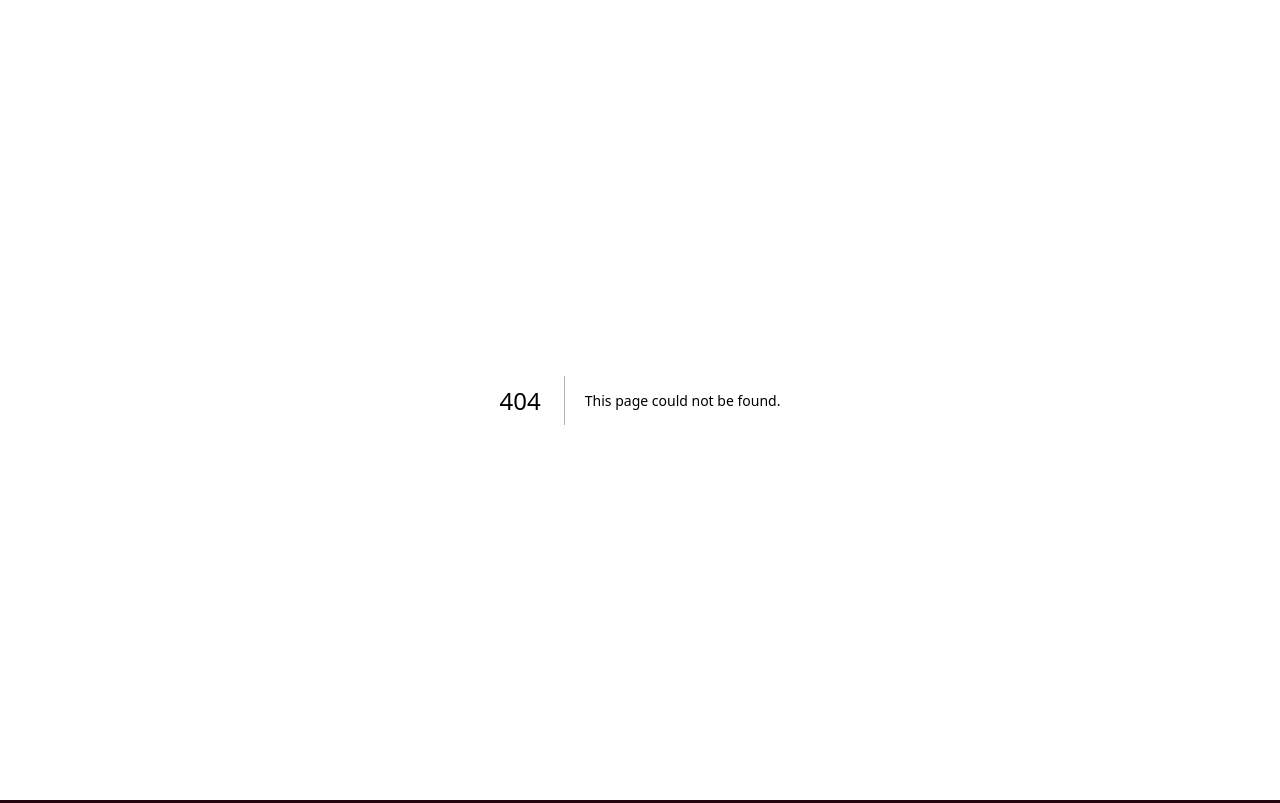
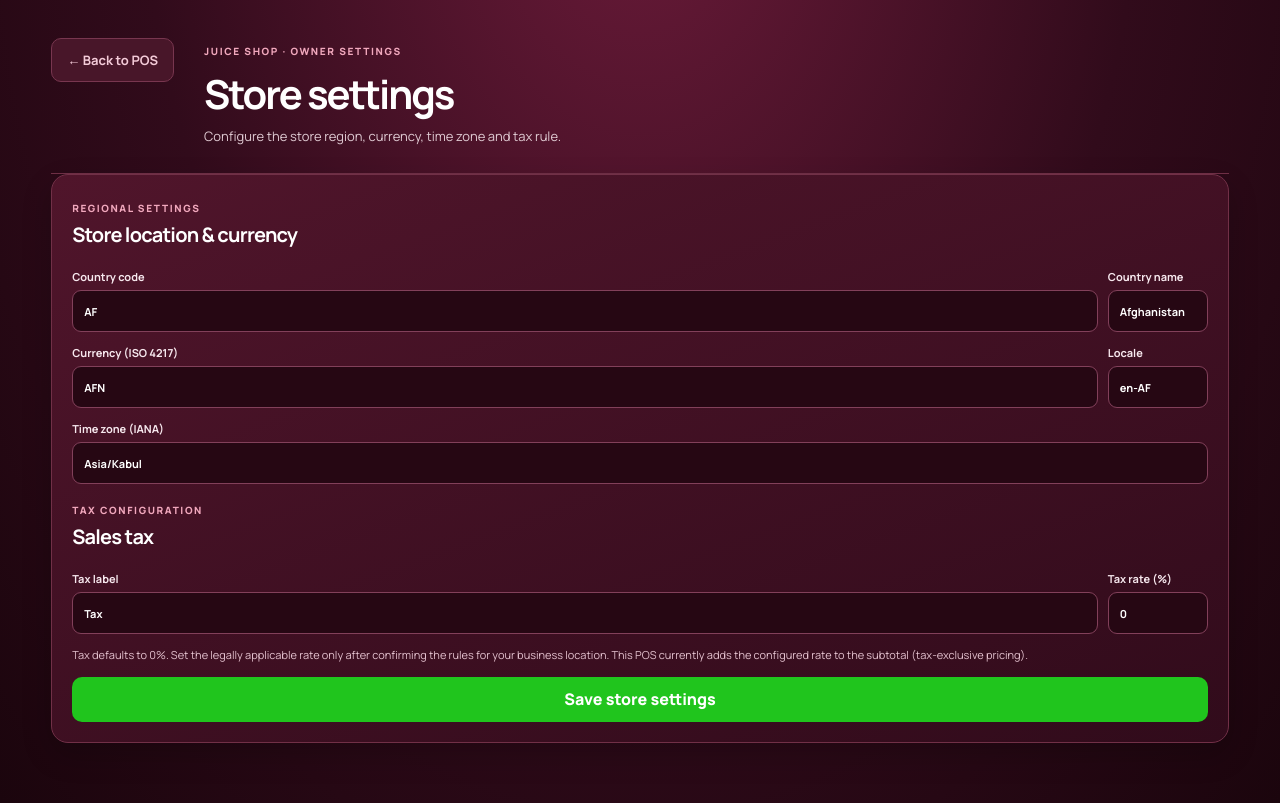
Before and after one commit to hasibhasib12/Juice-shop-, a Next.js app: page /settings in a window 1280 px wide. Before the commit this address had no page. Built offline with nearby package versions, Linux system fonts and the light colour scheme; no server answers; the database is empty.

Commit message:
Add owner store settings and tax configuration screen

```diff
--- /dev/null
+++ b/app/settings/page.tsx
@@ -0,0 +1,50 @@
+"use client";
+
+import { FormEvent, useEffect, useState } from "react";
+
+type Settings = { countryCode: string; countryName: string; currency: string; timezone: string; locale: string; taxRateBps: number; taxLabel: string };
+const defaults: Settings = { countryCode: "AF", countryName: "Afghanistan", currency: "AFN", timezone: "Asia/Kabul", locale: "en-AF", taxRateBps: 0, taxLabel: "Tax" };
+export default function SettingsPage() {
+  const [settings, setSettings] = useState(defaults);
+  const [taxPercent, setTaxPercent] = useState("0");
+  const [notice, setNotice] = useState("");
+  const [busy, setBusy] = useState(false);
+  useEffect(() => {
+    fetch("/api/settings", { cache: "no-store" }).then((r) => r.json()).then((data) => {
+      if (data.settings) {
+        setSettings({ ...defaults, ...data.settings });
+        setTaxPercent((Number(data.settings.taxRateBps ?? 0) / 100).toString());
+      }
+    }).catch(() => setNotice("Could not load store settings."));
+  }, []);
+  async function save(event: FormEvent<HTMLFormElement>) {
+    event.preventDefault(); setBusy(true); setNotice("");
+    const rate = Number(taxPercent);
+    if (!Number.isFinite(rate) || rate < 0 || rate > 100) { setNotice("Tax rate must be between 0% and 100%."); setBusy(false); return; }
+    try {
+      const response = await fetch("/api/settings", { method: "PUT", headers: { "Content-Type": "application/json" }, body: JSON.stringify({ ...settings, taxRateBps: Math.round(rate * 100) }) });
+      const data = await response.json();
+      if (!response.ok) throw new Error(data.error || "Settings could not be saved.");
+      setSettings({ ...defaults, ...data.settings });
+      setNotice("Store settings saved.");
+    } catch (error) { setNotice(error instanceof Error ? error.message : "Settings could not be saved."); }
+    finally { setBusy(false); }
+  }
+  function field<K extends keyof Settings>(key: K, value: Settings[K]) { setSettings((current) => ({ ...current, [key]: value })); }
+  return (
+    <main className="catalog-admin">
+      <header className="catalog-admin-header"><a href="/" className="catalog-back">← Back to POS</a><div><span>JUICE SHOP · OWNER SETTINGS</span><h1>Store settings</h1><p>Configure the store region, currency, time zone and tax rule.</p></div></header>
+      {notice && <p className="catalog-notice" role="status">{notice}</p>}
+      <form className="catalog-editor settings-editor" onSubmit={save}>
+        <div className="catalog-section-head"><div><span>REGIONAL SETTINGS</span><h2>Store location & currency</h2></div></div>
+        <div className="catalog-form-row"><label>Country code<input required maxLength={2} value={settings.countryCode} onChange={(e) => field("countryCode", e.target.value.toUpperCase())}/></label><label>Country name<input required maxLength={80} value={settings.countryName} onChange={(e) => field("countryName", e.target.value)}/></label></div>
+        <div className="catalog-form-row"><label>Currency (ISO 4217)<input required maxLength={3} value={settings.currency} onChange={(e) => field("currency", e.target.value.toUpperCase())}/></label><label>Locale<input required maxLength={24} value={settings.locale} onChange={(e) => field("locale", e.target.value)}/></label></div>
+        <label>Time zone (IANA)<input required maxLength={80} value={settings.timezone} onChange={(e) => field("timezone", e.target.value)} placeholder="Asia/Kabul"/></label>
+        <div className="catalog-section-head settings-subhead"><div><span>TAX CONFIGURATION</span><h2>Sales tax</h2></div></div>
+        <div className="catalog-form-row"><label>Tax label<input required maxLength={30} value={settings.taxLabel} onChange={(e) => field("taxLabel", e.target.value)}/></label><label>Tax rate (%)<input required type="number" min="0" max="100" step="0.01" value={taxPercent} onChange={(e) => setTaxPercent(e.target.value)}/></label></div>
+        <p className="inventory-hint">Tax defaults to 0%. Set the legally applicable rate only after confirming the rules for your business location. This POS currently adds the configured rate to the subtotal (tax-exclusive pricing).</p>
+        <button className="catalog-primary" disabled={busy}>{busy ? "Saving…" : "Save store settings"}</button>
+      </form>
+    </main>
+  );
+}
```
